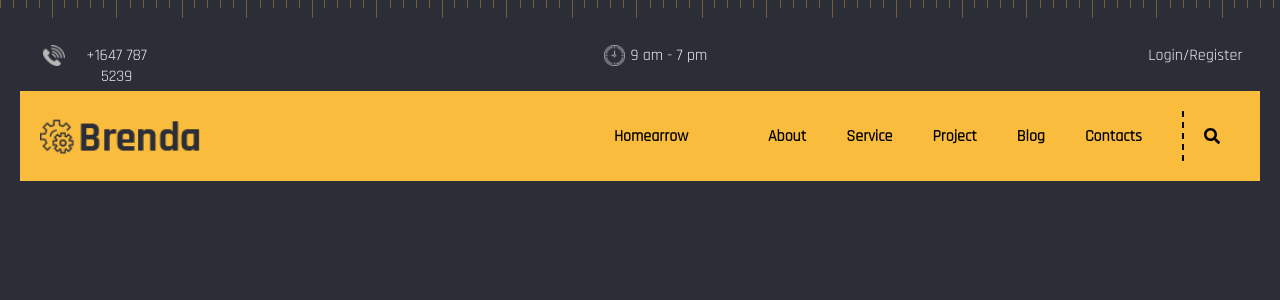
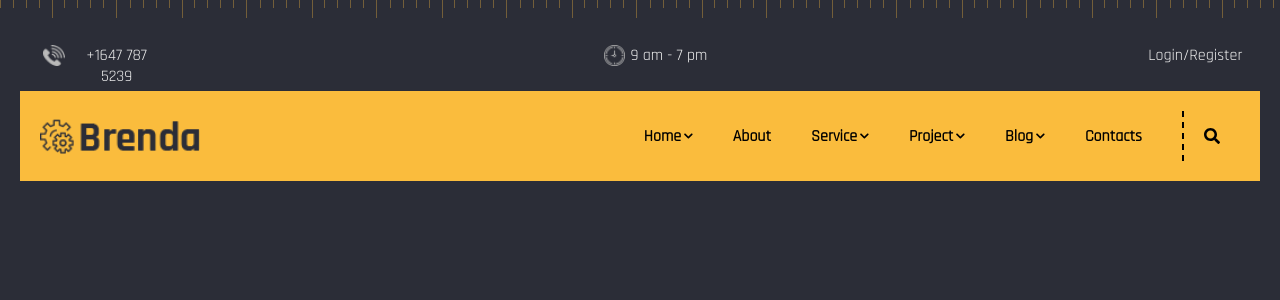
Before and after one commit to Zablyk/mrhr, a React (Create React App) app: page / in a window 1280 px wide. Shown: the top 300 px of the page. Built offline with nearby package versions, Linux system fonts and the light colour scheme.

Commit message:
nav dropdown arrow

```diff
--- a/src/components/navigation/navigationLinks/NavigationLinks.js
+++ b/src/components/navigation/navigationLinks/NavigationLinks.js
@@ -1,5 +1,4 @@
 import React from 'react';
-import NavigationSearch from '../navigationSearch/NavigationSearch';
 import NavigationLink from './navigationLink/NavigationLink';
 import './NavigationLinks.css';
 
@@ -9,9 +8,9 @@ function NavigationLinks() {
         <div className="nav-links-container">
             <NavigationLink name="Home" dropdown={true}/>
             <NavigationLink name="About"/>
-            <NavigationLink name="Service"/>
-            <NavigationLink name="Project"/>
-            <NavigationLink name="Blog"/>
+            <NavigationLink name="Service" dropdown={true}/>
+            <NavigationLink name="Project" dropdown={true}/>
+            <NavigationLink name="Blog" dropdown={true}/>
             <NavigationLink name="Contacts"/>
         </div>
     )
--- a/src/components/navigation/navigationLinks/navigationLink/NavigationLink.css
+++ b/src/components/navigation/navigationLinks/navigationLink/NavigationLink.css
@@ -0,0 +1,5 @@
+.nav-link-arrow {
+    display: flex;
+    margin-left: 3px;
+    font-size: 10px;
+}
--- a/src/components/navigation/navigationLinks/navigationLink/NavigationLink.js
+++ b/src/components/navigation/navigationLinks/navigationLink/NavigationLink.js
@@ -1,10 +1,22 @@
 import React from 'react';
+import './NavigationLink.css';
+import {
+    FontAwesomeIcon
+} from '@fortawesome/react-fontawesome';
+import {
+    faChevronDown
+} from '@fortawesome/free-solid-svg-icons';
 
 function NavigationLink(props) {
     return (
         <div>
             {props.name}
-            { props.dropdown && <div>arrow</div>}
+            {
+                props.dropdown && < FontAwesomeIcon className = "nav-link-arrow"
+                icon = {
+                    faChevronDown
+                }
+                />}
         </div>
     )
 }
```
